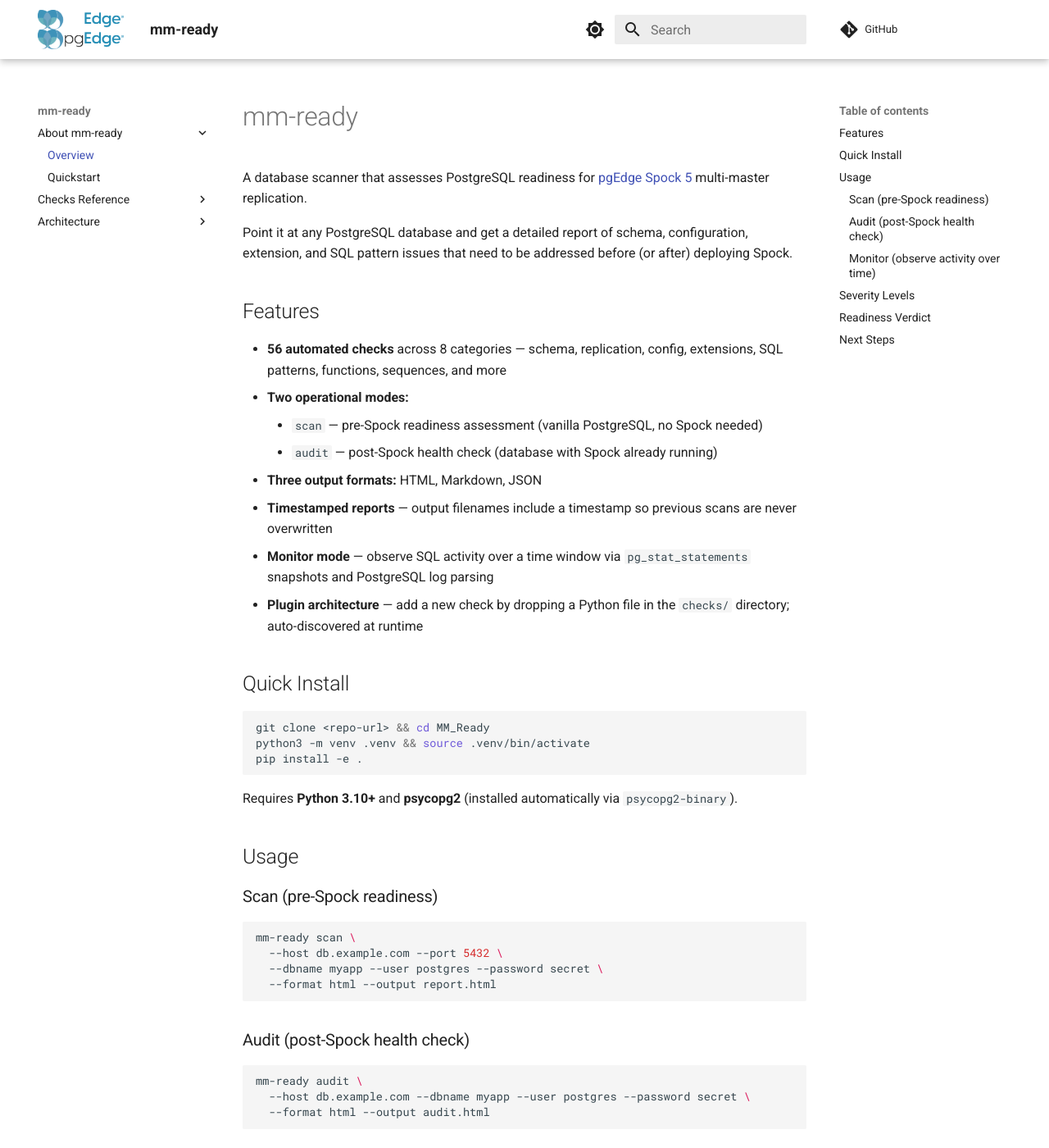
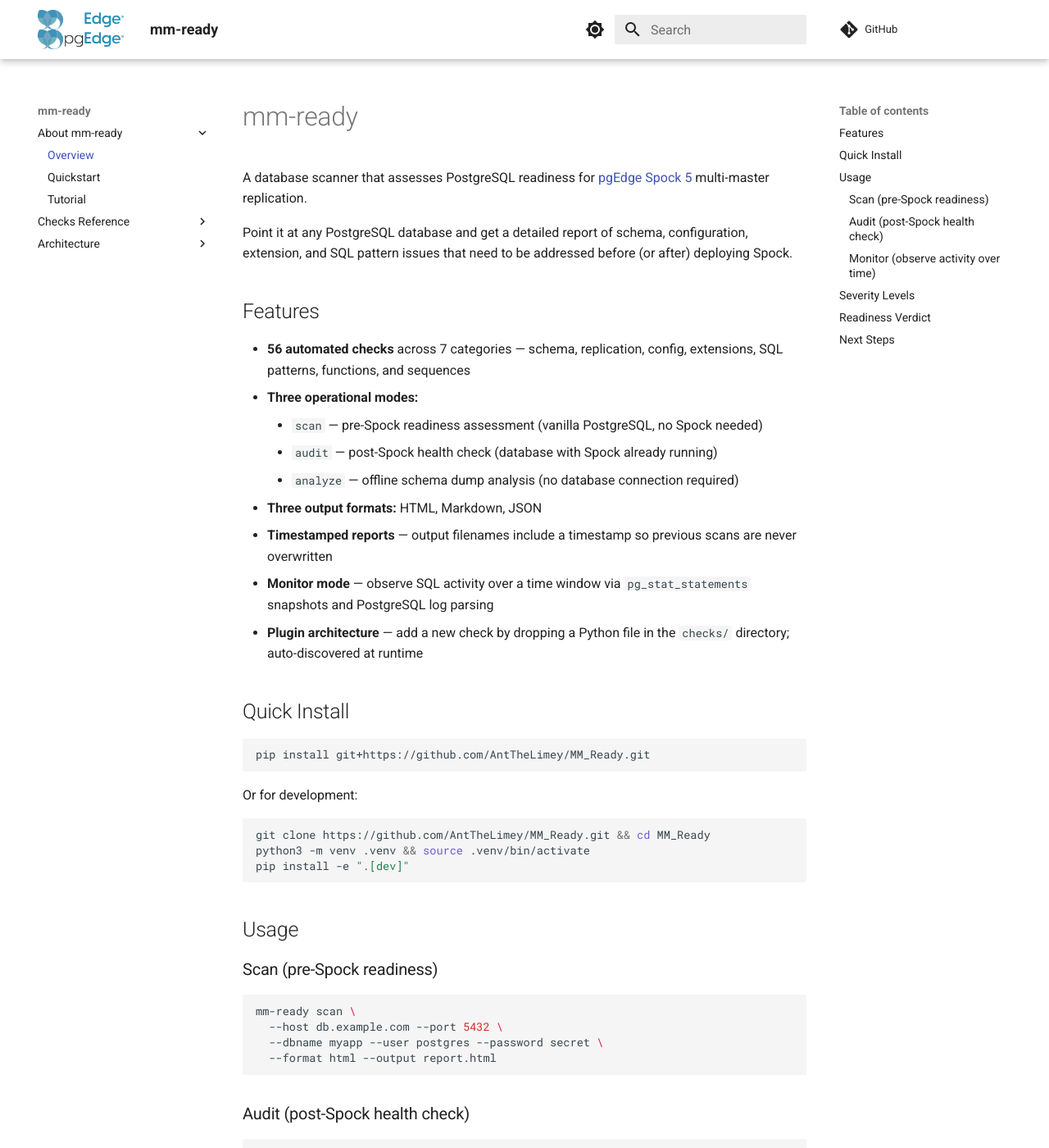
Before and after one commit to AntTheLimey/mm-ready, an MkDocs documentation site: the page built from docs/index.md, in a window 1280 px wide and 1400 px high. Shown: the whole window at 82% size. Built offline with MkDocs 1.6.1 and Material for MkDocs 9.7.7, drawn with Linux system fonts in a browser that asks for light colours; comment, search, counter and statistics services are not loaded.

Commit message:
docs: add tutorial, update install instructions, fix feature counts

````diff
--- a/docs/index.md
+++ b/docs/index.md
@@ -9,11 +9,12 @@
 
 ## Features
 
-- **56 automated checks** across 8 categories — schema, replication, config,
-  extensions, SQL patterns, functions, sequences, and more
-- **Two operational modes:**
+- **56 automated checks** across 7 categories — schema, replication, config,
+  extensions, SQL patterns, functions, and sequences
+- **Three operational modes:**
     - `scan` — pre-Spock readiness assessment (vanilla PostgreSQL, no Spock needed)
     - `audit` — post-Spock health check (database with Spock already running)
+    - `analyze` — offline schema dump analysis (no database connection required)
 - **Three output formats:** HTML, Markdown, JSON
 - **Timestamped reports** — output filenames include a timestamp so previous
   scans are never overwritten
@@ -25,13 +26,16 @@
 ## Quick Install
 
 ```bash
-git clone <repo-url> && cd MM_Ready
-python3 -m venv .venv && source .venv/bin/activate
-pip install -e .
+pip install git+https://github.com/AntTheLimey/MM_Ready.git
 ```
 
-Requires **Python 3.10+** and **psycopg2** (installed automatically via
-`psycopg2-binary`).
+Or for development:
+
+```bash
+git clone https://github.com/AntTheLimey/MM_Ready.git && cd MM_Ready
+python3 -m venv .venv && source .venv/bin/activate
+pip install -e ".[dev]"
+```
 
 ## Usage
 
--- a/mkdocs.yml
+++ b/mkdocs.yml
@@ -65,6 +65,7 @@
   - About mm-ready:
       - Overview: index.md
       - Quickstart: quickstart.md
+      - Tutorial: tutorial.md
   - Checks Reference:
       - All Checks: checks-reference.md
   - Architecture:
````
Also changed, not shown: README.md (+40 -3 lines), docs/quickstart.md (+10 -2 lines), docs/tutorial.md (added, +163 -0 lines).
